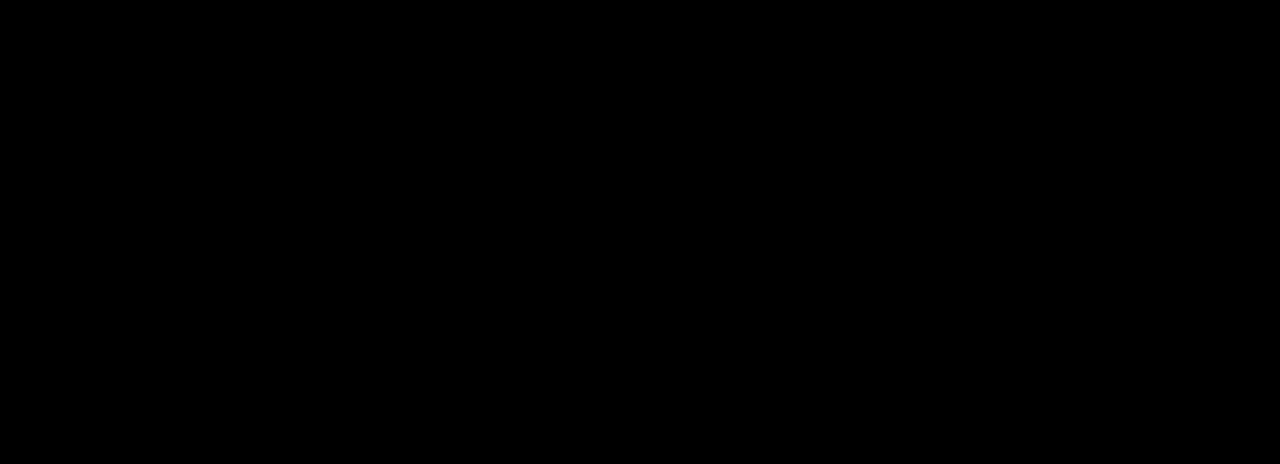
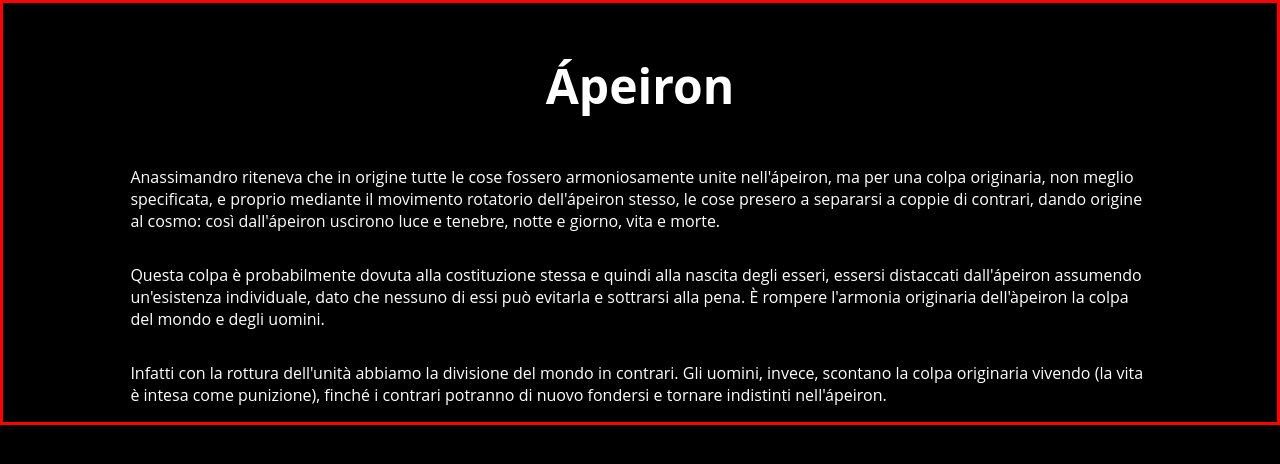
Before and after one commit to Terestian87/apeiron_v2, a React (Create React App) app: page / in a window 1280 px wide. Before the commit this address had no page. Shown: the top 464 px of the page. Built offline with nearby package versions, Linux system fonts and the light colour scheme.

Commit message:
feat(Home):implemented home and router

```diff
--- a/src/components/App.tsx
+++ b/src/components/App.tsx
@@ -1,46 +1,58 @@
 import React, { useState, useEffect, useContext } from "react";
 import GlobalStyle from "../utilities/GlobalStyle";
 // import Navbar from "./Navbar";
-// import Home from "../pages/Home";
+import Home from "../pages/Home";
 // import Gallery from "../pages/Gallery";
 // import About from "../pages/About";
-// import Notes from "../pages/Notes";
+import Notes from "../pages/Notes";
 // import Summon from "../pages/Summon";
 // import Library from "../pages/Library";
 // import Signup from "../pages/Signup";
 // import Login from "../pages/login";
-import { BrowserRouter as Router, Routes ,Route } from "react-router-dom";
+import styled from "styled-components";
+import { BrowserRouter as Router, Routes, Route } from "react-router-dom";
 import { AuthContext, UserActionsKind } from "../context/AuthContext";
 
 const App = () => {
   const [isLoggedIn, setIsLoggedIn] = useState<boolean>(false);
+
   const context = useContext(AuthContext);
+
   const handleLogout = () => {
     setIsLoggedIn(false);
-console.log('loggingout')
-context.dispatch({type: UserActionsKind.LOGOUT, payload: null} )
+    console.log("handleLogout - App.tsx");
+    context.dispatch({ type: UserActionsKind.LOGOUT, payload: null });
   };
-  useEffect(()=>{
-    if(context.user !== null){
-      setIsLoggedIn(true)
+
+  const StyledPageContainer = styled("div")`
+  border:3px solid red;
+  width:100%;
+  display: flex;
+  justify-content: center;
+  `;
+  useEffect(() => {
+    if (context.user !== null) {
+      setIsLoggedIn(true);
     }
-  },[context.user])
+  }, [context.user]);
 
   return (
     <Router>
       <GlobalStyle />
       {/* <Navbar isLoggedIn={isLoggedIn} handleLogout={handleLogout} /> */}
-      <Routes>
-        {/* <Route path="/"  element={<Home/>}/> */}
-        {/* <Route path="/gallery" element={<Gallery/>} />
+      <StyledPageContainer>
+        <Routes>
+          <Route path="/" element={<Home />} />
+          <Route path="/notes" element={<Notes />} />
+          {/* <Route path="/gallery" element={<Gallery/>} />
         <Route path="/summon" element={<Summon/>}/>
         <Route path="/library" element={<Library/>} />
         <Route path="/about" element={<About/>} >
-        <Route path="/notes" element={<Notes/>} >
         <Route path="/signup" element={<Signup />} >
         <Route path="/login" element={<Login />} > */}
-        {/* <Route path="*" element={<PageNotFound/>}/> */}
-      </Routes>
+          {/* <Route path="*" element={<PageNotFound/>}/> */}
+        </Routes>
+      </StyledPageContainer>
     </Router>
   );
 };
--- /dev/null
+++ b/src/pages/Home.tsx
@@ -0,0 +1,48 @@
+import React from "react";
+import styled from "styled-components";
+
+const StyledPageContainer = styled("div")`
+display: flex;
+justify-content: center;
+align-items: center;
+flex-direction: column;
+margin-top: 50px;
+`;
+
+const StyledTitle = styled("h1")`
+  margin-bottom: 2rem;
+  font-size: 3rem;
+`;
+const StyledParagraph = styled("p")`
+  margin: 1rem auto;
+  width: 80%;
+`;
+const Home = () => {
+  return (
+    <StyledPageContainer>
+      <StyledTitle>Ápeiron</StyledTitle>
+      <StyledParagraph>
+        Anassimandro riteneva che in origine tutte le cose fossero
+        armoniosamente unite nell'ápeiron, ma per una colpa originaria, non
+        meglio specificata, e proprio mediante il movimento rotatorio
+        dell'ápeiron stesso, le cose presero a separarsi a coppie di contrari,
+        dando origine al cosmo: così dall'ápeiron uscirono luce e tenebre, notte
+        e giorno, vita e morte.
+      </StyledParagraph>
+      <StyledParagraph>
+        Questa colpa è probabilmente dovuta alla costituzione stessa e quindi
+        alla nascita degli esseri, essersi distaccati dall'ápeiron assumendo
+        un'esistenza individuale, dato che nessuno di essi può evitarla e
+        sottrarsi alla pena. È rompere l'armonia originaria dell'àpeiron la
+        colpa del mondo e degli uomini.
+      </StyledParagraph>
+      <StyledParagraph>
+        Infatti con la rottura dell'unità abbiamo la divisione del mondo in
+        contrari. Gli uomini, invece, scontano la colpa originaria vivendo (la
+        vita è intesa come punizione), finché i contrari potranno di nuovo
+        fondersi e tornare indistinti nell'ápeiron.
+      </StyledParagraph>
+    </StyledPageContainer>
+  );
+};
+export default Home;
```
Also changed, not shown: src/components/Spiral.tsx (added, +83 -0 lines).
